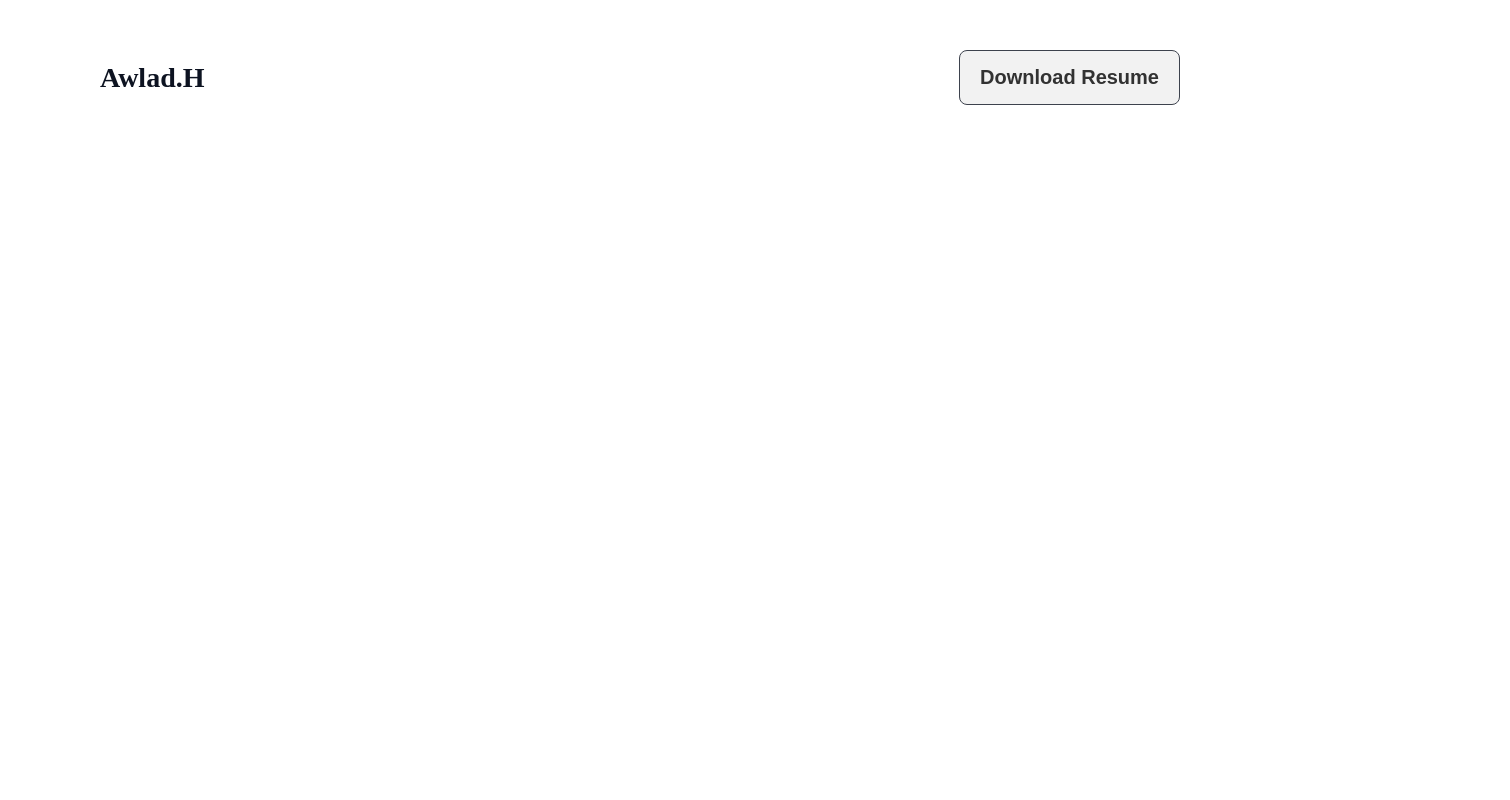
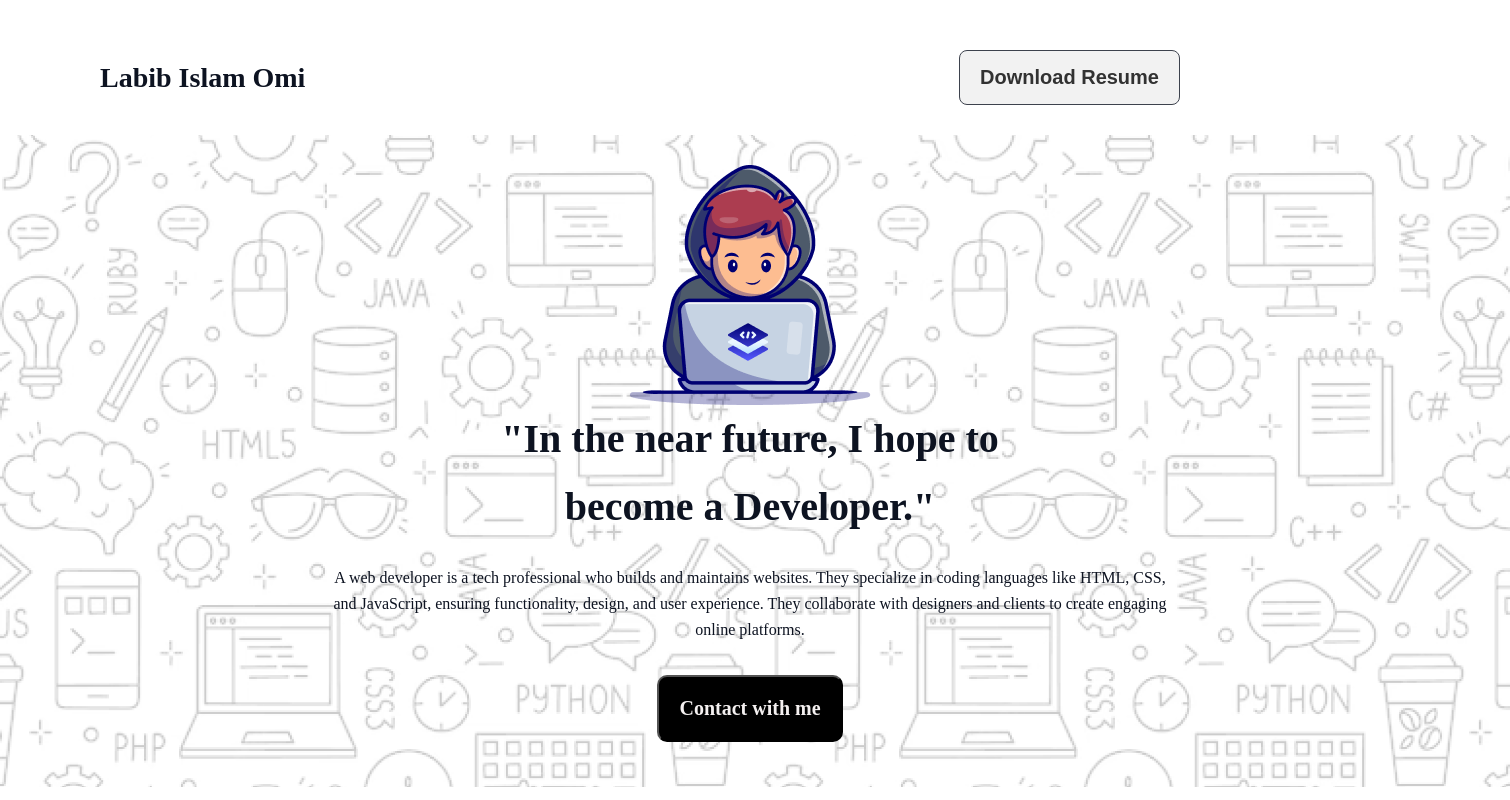
Before and after one commit to labibislamomi/B10A1-Challenge-Begin, a plain HTML site: page index.html in a window 1280 px wide. Shown: the whole page, 1510 px wide, since content can reach past the window. Drawn offline with Linux system fonts and the light colour scheme; a web font is replaced by a local one.

Commit message:
Header Section Complete

```diff
--- a/index.html
+++ b/index.html
@@ -9,12 +9,22 @@
 <body>
   <header>
     <nav class="navigation-bar">
-      <p>Awlad.H </p>
+      <p>Labib Islam Omi </p>
       <button>Download Resume</button>
     </nav>
 
+    <section class="header-section">
+      <div class="header-class">
+        <img src="./assets/Group.png" alt="">
+        <h2>"In the near future, I hope to <br> become a Developer."</h2>
+        <p>A web developer is a tech professional who builds and maintains websites. They specialize in coding languages like HTML, CSS, and JavaScript, ensuring functionality, design, and user experience. They collaborate with designers and clients to create engaging online platforms.</p>
+        <button>Contact with me</button>
+      </div>
+    </section>
   </header>
   <main>
+
+
 
   </main>
   <footer>
--- a/styles/style.css
+++ b/styles/style.css
@@ -14,12 +14,15 @@
   display: flex;
   justify-content: space-between;
   align-items: center;
-  margin: 50px 100px;
+  margin: 50px 100px 30px;
 }
 .navigation-bar p{
 font-size: 28px;
 font-weight: 800;
 line-height: 33px;
+}
+.navigation-bar p:hover{
+  color: olive;
 }
 .navigation-bar button{
 font-size: 20px;
@@ -30,3 +33,64 @@ border: 1px solid rgb(13, 19, 33);
 border-radius: 8px;
 opacity: 0.8;
 }
+
+.navigation-bar button:hover{
+  background-color:coral;
+  color: rgb(2, 0, 2);
+}
+
+  /* Header section is here */
+
+.header-section{
+  background-image: url(/assets/Hero-bg.png);
+  position: absolute;
+  width: 1510px;
+  height: 652px;
+}
+.header-class{
+  position: absolute;
+  width: 1000px;
+  height: 581px;
+  margin: 30px 250px 45px;
+  display: flex;
+  flex-direction: column;
+  justify-content: flex-start;
+  align-items: center;
+  gap: 32;
+  padding: 0px;
+}
+.header-class h2{
+  color: rgb(13, 19, 33);
+  font-family: Azeret Mono;
+  font-size: 40px;
+  font-weight: 800;
+  line-height: 68px;
+  text-align: center;
+}
+.header-class p{
+  color: rgb(13, 19, 33);
+  font-family: Azeret Mono;
+  font-size: 16px;
+  font-weight: 400;
+  line-height: 26px;
+  flex: none;
+  text-align: center;
+  margin: 24px 73px 32px;
+}
+.header-class button{
+  gap: 10;
+  padding: 20px ;
+  margin: 0px 10px;
+  font-family: Azeret Mono;
+  font-size: 20px;
+  font-weight: 600;
+  line-height: 23px;
+  text-align: center;
+  color: rgb(244, 240, 240);
+  background-color: black;
+  border-radius: 10px;
+}
+.header-class button:hover{
+  background-color: burlywood;
+  color: black;
+}
```
